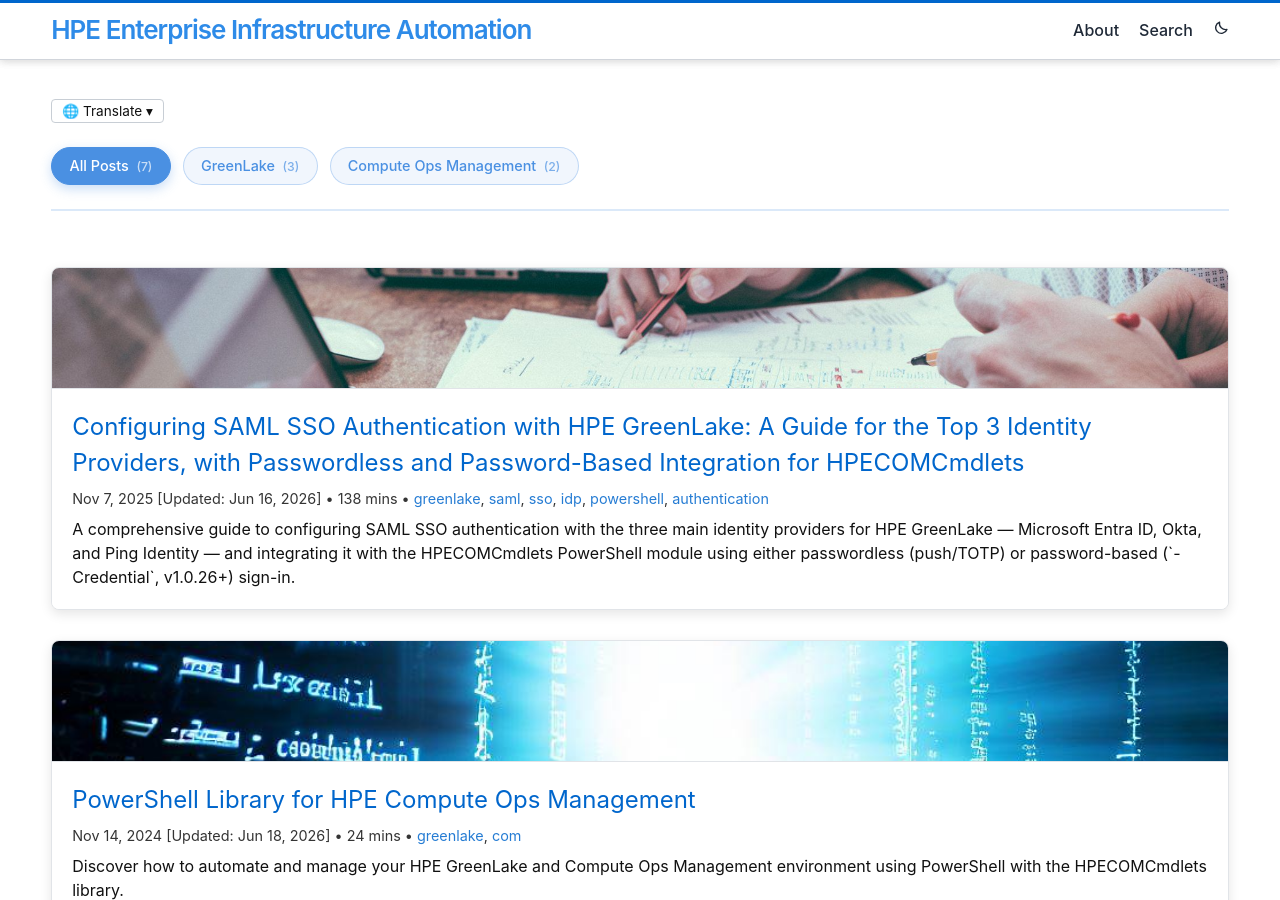
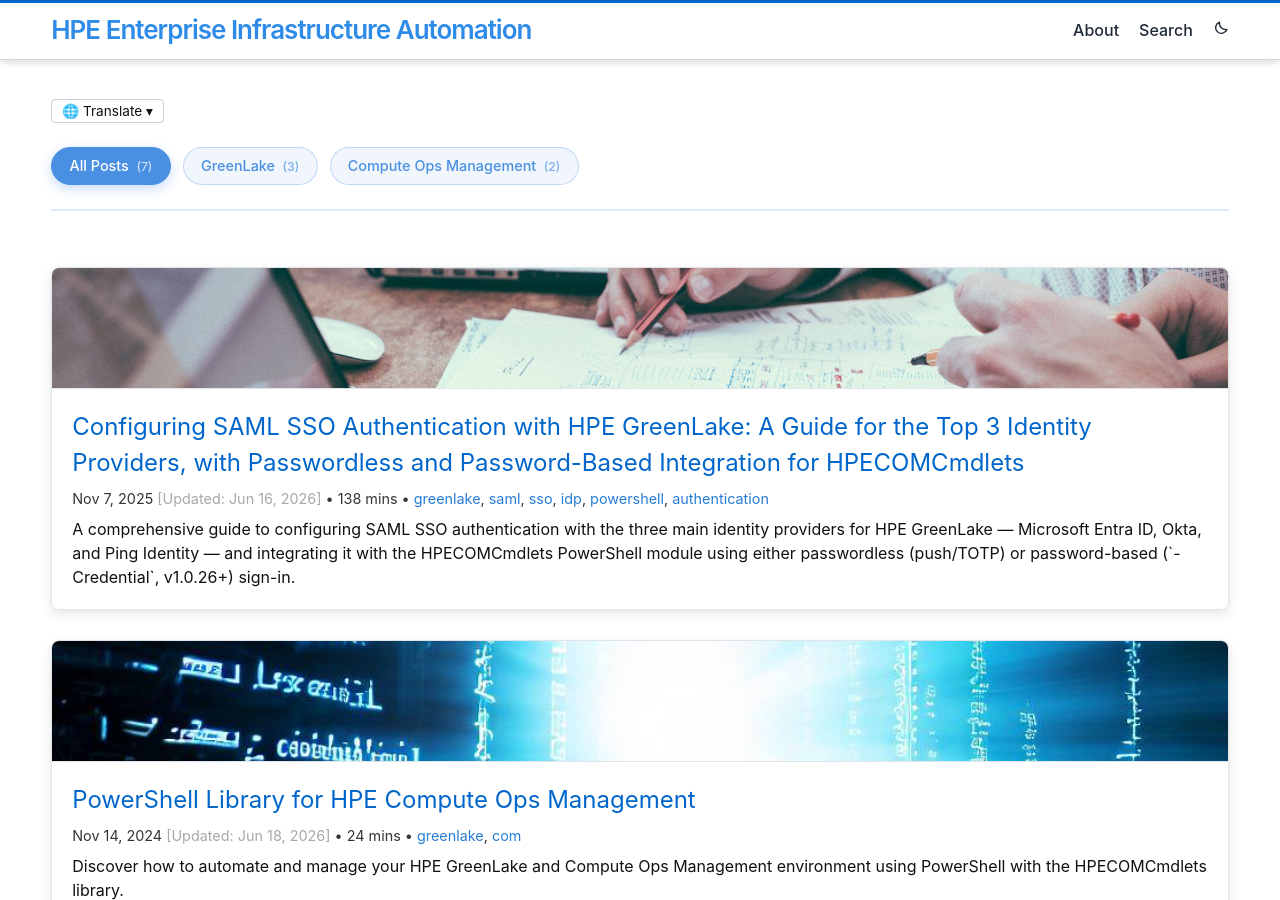
Before and after one commit to jullienl/jullienl.github.io, a Jekyll site: the page built from index.html, in a window 1280 px wide and 900 px high. Built offline with Jekyll 4.4.1, drawn with Linux system fonts in a browser that asks for light colours; the list of posts is cut into pages by our own code.

Commit message:
Add updated dates

```diff
--- a/_layouts/home.html
+++ b/_layouts/home.html
@@ -39,7 +39,7 @@
           {%- assign post_date_ts = post.date | date: "%s" | plus: 0 -%}
           {%- assign post_modified_ts = post.last_modified_at | default: post.date | date: "%s" | plus: 0 -%}
           <span class="post-meta">
-            {{ post.date | date: "%b %-d, %Y" }}{% if post_modified_ts > post_date_ts %} [Updated: {{ post.last_modified_at | date: "%b %-d, %Y" }}]{% endif %} • {% include custom/read_time_or_words.html %} • {% include custom/tags.html %}
+            {{ post.date | date: "%b %-d, %Y" }}{% if post_modified_ts > post_date_ts %} <span style="color: #999;">[Updated: {{ post.last_modified_at | date: "%b %-d, %Y" }}]</span>{% endif %} • {% include custom/read_time_or_words.html %} • {% include custom/tags.html %}
           </span>
           {%- if site.show_excerpts -%}
             <p>{{ post.excerpt | strip_html }}</p>
--- a/_layouts/post.html
+++ b/_layouts/post.html
@@ -11,9 +11,11 @@
     <h1 id="main-title" class="post-title p-name" itemprop="name headline">{{ page.title | escape }}</h1>
     {% unless page.hide_post_meta %}<p class="post-meta">
       {%- assign date_format = site.minima.date_format | default: "%b %-d, %Y" -%}
+      {%- assign post_date_ts = page.date | date: "%s" | plus: 0 -%}
+      {%- assign post_modified_ts = page.last_modified_at | default: page.date | date: "%s" | plus: 0 -%}
       <time class="dt-published" datetime="{{ page.date | date_to_xmlschema }}" itemprop="datePublished">
         {{ page.date | date: date_format }}
-      </time>
+      </time>{% if post_modified_ts > post_date_ts %} <span style="color: #999;">[Updated: {{ page.last_modified_at | date: date_format }}]</span>{% endif %}
       {%- if page.author -%}
         • {% for author in page.author %}
           <span itemprop="author" itemscope itemtype="http://schema.org/Person">
```
